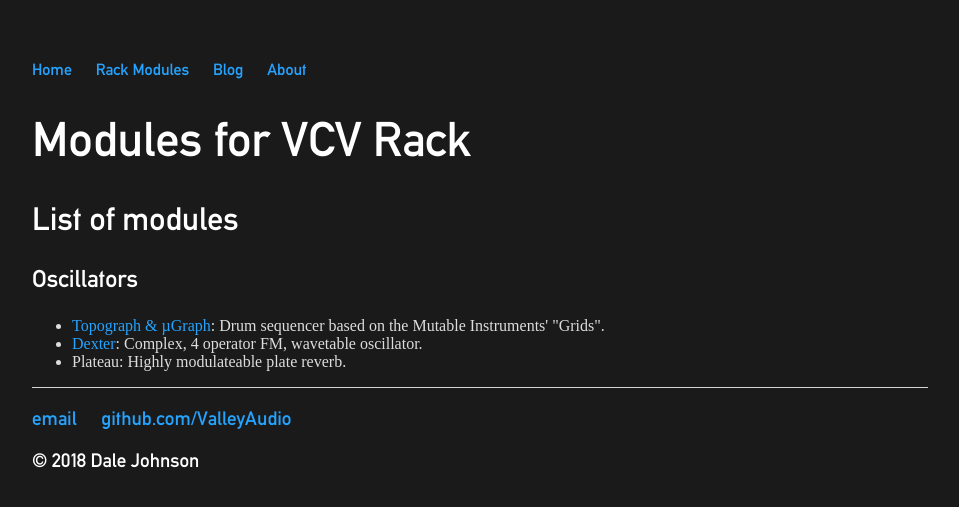
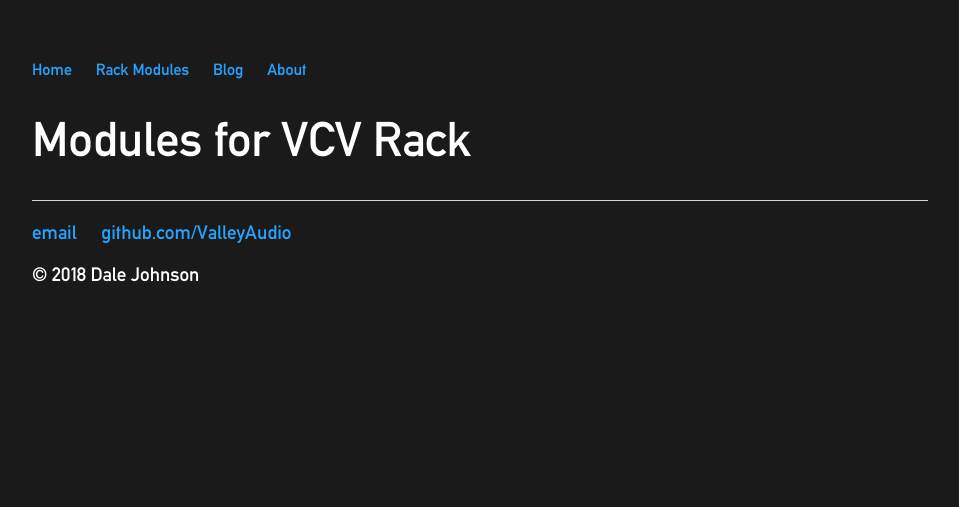
Before and after one commit to ValleyAudio/ValleyAudio.github.io, a Jekyll site: the page built from rack/index.html, in a window 1280 px wide. Shown: the top 507 px of the page, without its empty margins (160-1119 px from the left). Built offline with Jekyll 4.4.1, drawn with Linux system fonts in a browser that asks for light colours.

```diff
--- a/rack/index.html
+++ b/rack/index.html
@@ -4,11 +4,11 @@
 ---
 <div class="rack">
     <h1>Modules for VCV Rack</h1>
-    <h2>List of modules</h2>
+    <!--<h2>List of modules</h2>
     <h3>Oscillators</h3>
     <ul>
         <li><a href="topograph/topograph.html">Topograph & µGraph</a>: Drum sequencer based on the Mutable Instruments' "Grids".</li>
         <li><a href="dexter/dexter.html">Dexter</a>: Complex, 4 operator FM, wavetable oscillator.</li>
         <li>Plateau: Highly modulateable plate reverb.</li>
-    </ul>
+    </ul>-->
 </div><!-- /.rack -->
```
